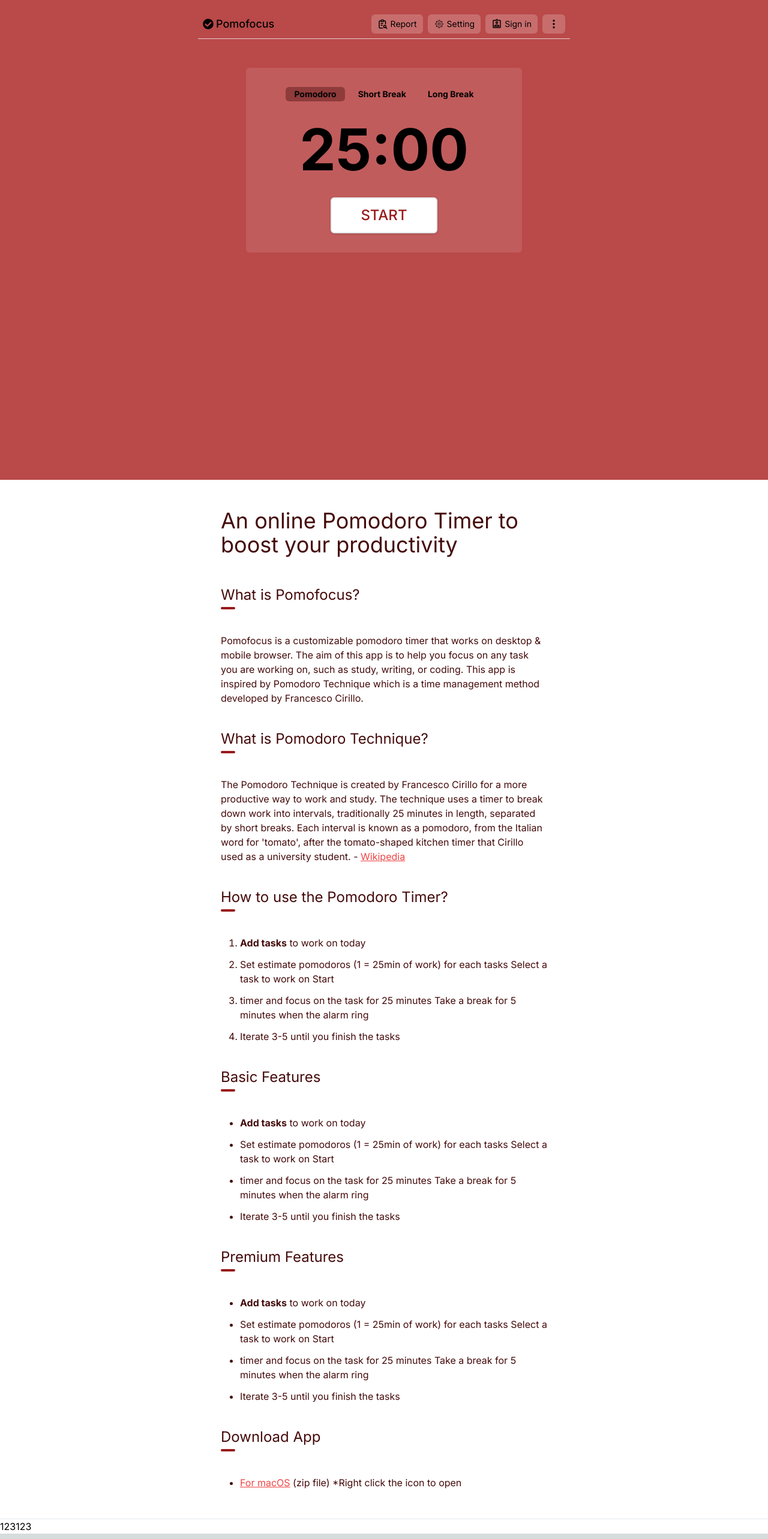
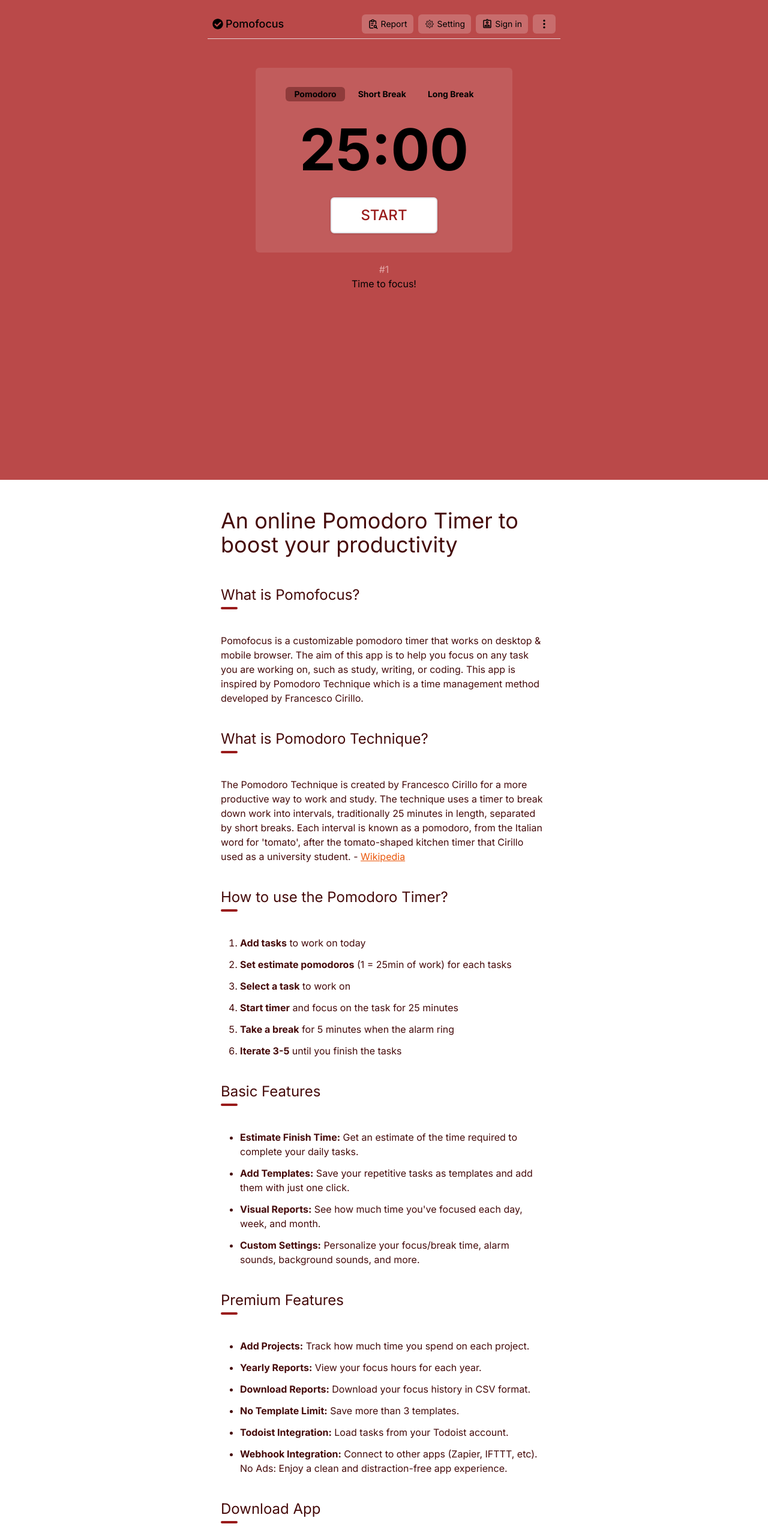
Before and after one commit to DuyBui1993/pomodoro, a Next.js app: page /duy/pomodoro in a window 1280 px wide. Shown: the top 2566 px of the page at 60% size. Built offline with nearby package versions, Linux system fonts and the light colour scheme.

Commit message:
fix content add current task component

```diff
--- a/src/app/duy/pomodoro/page.tsx
+++ b/src/app/duy/pomodoro/page.tsx
@@ -11,7 +11,7 @@
   return (
     <div className="bg-white">
       <div className="h-screen bg-[rgb(186,73,73)]">
-        <div className="mx-auto p-4">
+        <div className="mx-auto max-w-[620px] p-4">
           <Header />
           <CountDown />
           <CurrentTask />
--- a/src/components/duy/AboutPomodoro.tsx
+++ b/src/components/duy/AboutPomodoro.tsx
@@ -3,7 +3,7 @@
 
 const Link = ({ href, children }) => {
   return (
-    <a className="text-red-500 underline" href={href}>
+    <a className="text-orange-600 underline" href={href}>
       {children}
     </a>
   );
@@ -40,43 +40,62 @@
             <b>Add tasks</b> to work on today
           </li>
           <li>
-            Set estimate pomodoros (1 = 25min of work) for each tasks Select a task to work on Start
+            <b>Set estimate pomodoros</b> (1 = 25min of work) for each tasks
           </li>
           <li>
-            timer and focus on the task for 25 minutes Take a break for 5 minutes when the alarm
-            ring
+            <b>Select a task</b> to work on
           </li>
-          <li>Iterate 3-5 until you finish the tasks</li>
+          <li>
+            <b>Start timer</b> and focus on the task for 25 minutes
+          </li>
+          <li>
+            <b>Take a break</b> for 5 minutes when the alarm ring
+          </li>
+          <li>
+            <b>Iterate 3-5</b> until you finish the tasks
+          </li>
         </ol>
 
         <TitleWithUnderline text="Basic Features" />
         <ul className="list-disc space-y-3 pl-8">
           <li>
-            <b>Add tasks</b> to work on today
+            <b>Estimate Finish Time:</b> Get an estimate of the time required to complete your daily
+            tasks.
           </li>
           <li>
-            Set estimate pomodoros (1 = 25min of work) for each tasks Select a task to work on Start
+            <b>Add Templates:</b> Save your repetitive tasks as templates and add them with just one
+            click.
           </li>
           <li>
-            timer and focus on the task for 25 minutes Take a break for 5 minutes when the alarm
-            ring
+            <b>Visual Reports:</b> See how much time you've focused each day, week, and month.
           </li>
-          <li>Iterate 3-5 until you finish the tasks</li>
+          <li>
+            <b>Custom Settings:</b> Personalize your focus/break time, alarm sounds, background
+            sounds, and more.
+          </li>
         </ul>
 
         <TitleWithUnderline text="Premium Features" />
         <ul className="list-disc space-y-3 pl-8">
           <li>
-            <b>Add tasks</b> to work on today
+            <b>Add Projects:</b> Track how much time you spend on each project.
           </li>
           <li>
-            Set estimate pomodoros (1 = 25min of work) for each tasks Select a task to work on Start
+            <b>Yearly Reports:</b> View your focus hours for each year.
           </li>
           <li>
-            timer and focus on the task for 25 minutes Take a break for 5 minutes when the alarm
-            ring
+            <b>Download Reports:</b> Download your focus history in CSV format.
           </li>
-          <li>Iterate 3-5 until you finish the tasks</li>
+          <li>
+            <b>No Template Limit:</b> Save more than 3 templates.
+          </li>
+          <li>
+            <b>Todoist Integration:</b> Load tasks from your Todoist account.
+          </li>
+          <li>
+            <b>Webhook Integration:</b> Connect to other apps (Zapier, IFTTT, etc). No Ads: Enjoy a
+            clean and distraction-free app experience.
+          </li>
         </ul>
         <TitleWithUnderline text="Download App" />
         <ul className="list-disc space-y-3 pl-8">
--- a/src/components/duy/CountDown.tsx
+++ b/src/components/duy/CountDown.tsx
@@ -35,7 +35,7 @@
   const [currentTime, setCurrentTime] = React.useState(TABS[currentActiveTabIndex].value);
 
   return (
-    <div className="mx-auto mt-12 flex max-w-[620px] flex-col justify-center px-20">
+    <div className="mx-auto mt-12 flex flex-col justify-center px-20">
       <div className="rounded-md bg-white bg-opacity-10 py-8">
         <div className="flex justify-center space-x-2">
           {TABS.map((tabItem) => {
--- a/src/components/duy/CurrentTask.tsx
+++ b/src/components/duy/CurrentTask.tsx
@@ -1,5 +1,12 @@
 import * as React from 'react';
 
 export const CurrentTask = () => {
-  return <div></div>;
+  return (
+    <div className="py-4 text-center">
+      <a className="text-md text-red-100 text-opacity-60" href="#">
+        #1
+      </a>
+      <p>Time to focus!</p>
+    </div>
+  );
 };
--- a/src/components/duy/Header.tsx
+++ b/src/components/duy/Header.tsx
@@ -8,7 +8,7 @@
 
 export const Header = () => {
   return (
-    <div className="mx-auto flex max-w-[620px] items-center justify-between border-b border-b-gray-100 border-opacity-80 p-2">
+    <div className="mx-auto flex items-center justify-between border-b border-b-gray-100 border-opacity-80 p-2">
       <div className="logo flex items-center space-x-1 text-lg">
         <FaCheckCircle />
         <span className="font-medium">Pomofocus</span>
--- a/src/components/duy/TitleWithUnderline.tsx
+++ b/src/components/duy/TitleWithUnderline.tsx
@@ -4,7 +4,7 @@
   return (
     <div className="mb-6">
       <h3 className="mb-1 text-2xl">{text}</h3>
-      <div className="h-1 w-6 rounded bg-red-800" />
+      <div className="h-1 w-7 rounded bg-red-800" />
     </div>
   );
 };
```
